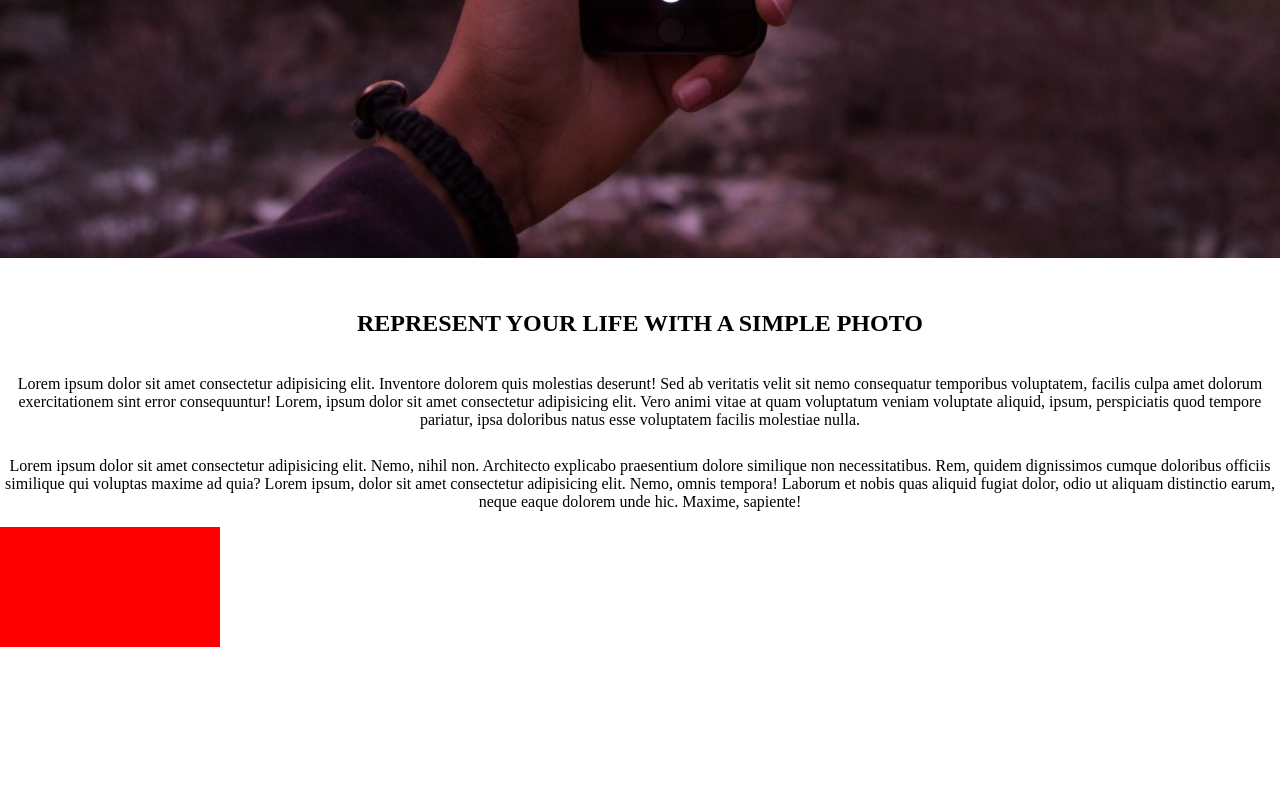
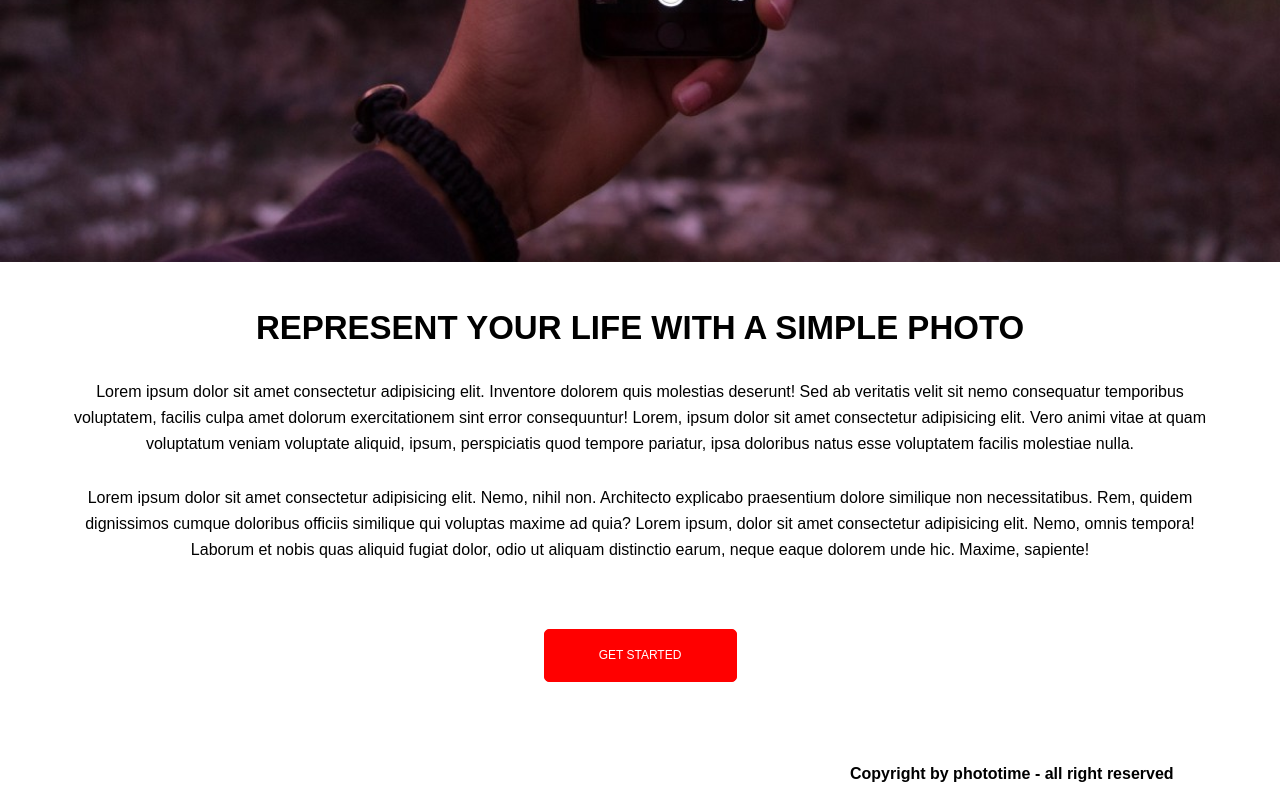
Before and after one commit to dmitrysoverchenko/Step_Project_number_1_Ham, a plain HTML site: page homework_2/index.html in a window 1280 px wide. Shown: the part 581-1381 px from the top of the page. Before the commit the page ends 1244 px from the top, so only its background shows below. Drawn offline with Linux system fonts and the light colour scheme.

Commit message:
add final homework2

```diff
--- a/homework_2/index.html
+++ b/homework_2/index.html
@@ -9,12 +9,14 @@
   </head>
   <body>
     <header>
+      <nav>
       <ul class="menu">
-        <li><a href="#">Home</a></li>
-        <li><a href="#">Photoapp</a></li>
-        <li><a href="#">Design</a></li>
-        <li><a href="#">Download</a></li>
+        <li><a href="https://dan-it.com.ua/uk/" target="_blank">Home</a></li>
+        <li><a href="#!">Photoapp</a></li>
+        <li><a href="#!">Design</a></li>
+        <li><a href="#!">Download</a></li>
       </ul>
+      </nav>
     </header>
     <main>
       <article class="main-image">
@@ -22,9 +24,10 @@
       </article>
       <article class="title-page">
           <p>
-              <h2>Represent your life with a simple photo
-        </h2>
-    </p>
+              <h2> Represent your life with a simple photo
+
+              </h2>
+          </p>
       </article>
       <article class="main-text">
 <p class="first-p">Lorem ipsum dolor sit amet consectetur adipisicing elit.
@@ -44,13 +47,14 @@
     Maxime, sapiente!
 </p>
       </article>
-      <div id="rectangle"></div>
+      <article class="button">
+          get started
+      </article>
     </main>
-
     <footer>
-        <article>
+        <article class="copyright">
             <p>
-
+              Copyright by phototime - all right reserved
             </p>
         </article>
     </footer>
--- a/homework_2/style.css
+++ b/homework_2/style.css
@@ -1,11 +1,13 @@
 body {
   margin: 0;
   padding: 0;
+  font-family: sans-serif;
 }
-
 .menu {
   list-style-type: none;
   text-align: center;
+  font-size: 18px;
+  line-height: 18px;
 }
 .menu li {
   display: inline;
@@ -20,9 +22,15 @@ body {
   text-transform: uppercase;
   text-align: center;
   margin-top: 48px;
+  font-size: 22px;
+  line-height: 27px;
 }
 .main-text {
   text-align: center;
+  font-size: 16px;
+  line-height: 26px;
+  padding-left: 67.5px;
+  padding-right: 67.5px;
 }
 .first-p {
   margin-top: 38px;
@@ -30,8 +38,26 @@ body {
 .second-p {
   margin-top: 28px;
 }
-#rectangle {
-  width: 220px;
-  height: 120px;
-  background: #ff0000;
+.button {
+  text-transform: uppercase;
+  vertical-align: middle;
+  text-align: center;
+  width: 191px;
+  height: 51px;
+  border-radius: 5px;
+  border: 1px solid #ff0000;
+  background-color: #ff0000;
+  color: #ffffff;
+  font-size: 12px;
+  line-height: 51px;
+  margin-top: 66px;
+  margin-right: auto;
+  margin-left: auto;
 }
+.copyright {
+  font-size: 16px;
+  line-height: 20px;
+  font-weight: bold;
+  margin-top: 82px;
+  margin-left: 850px;
+}
```
